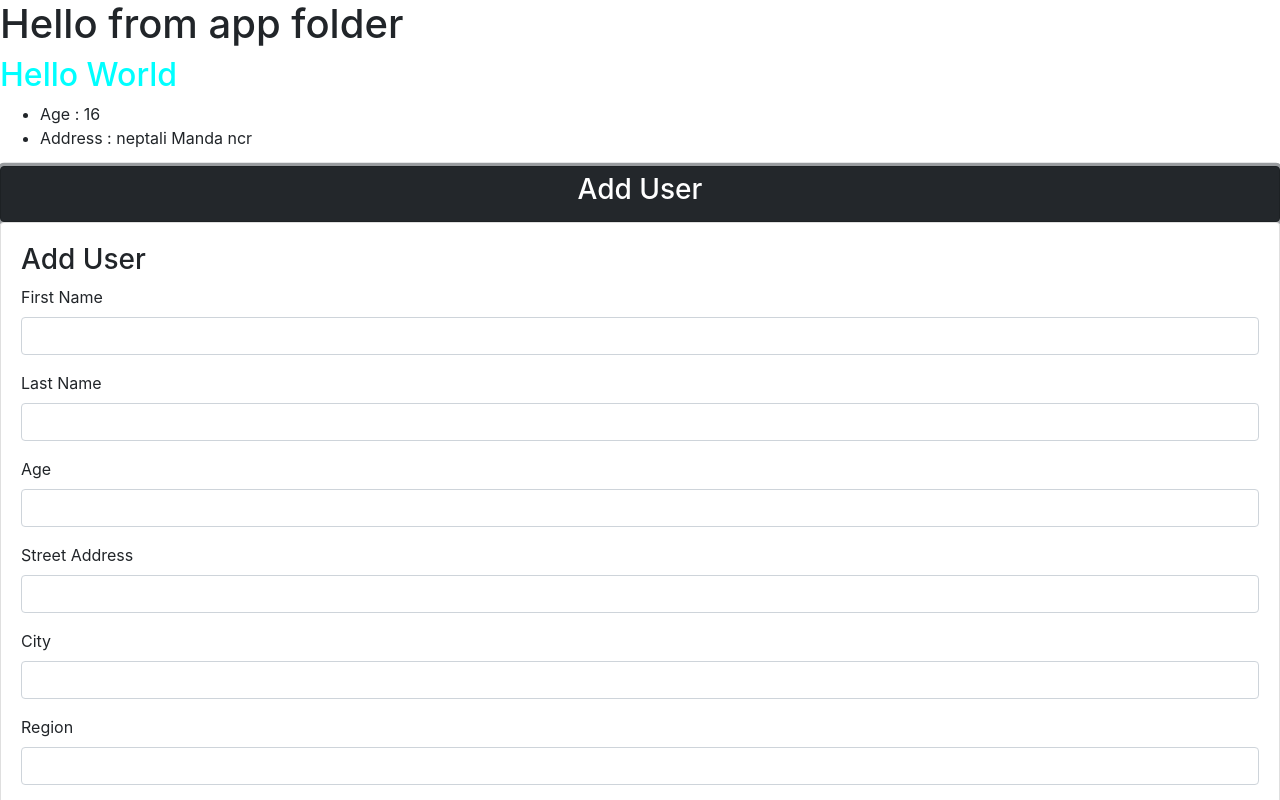
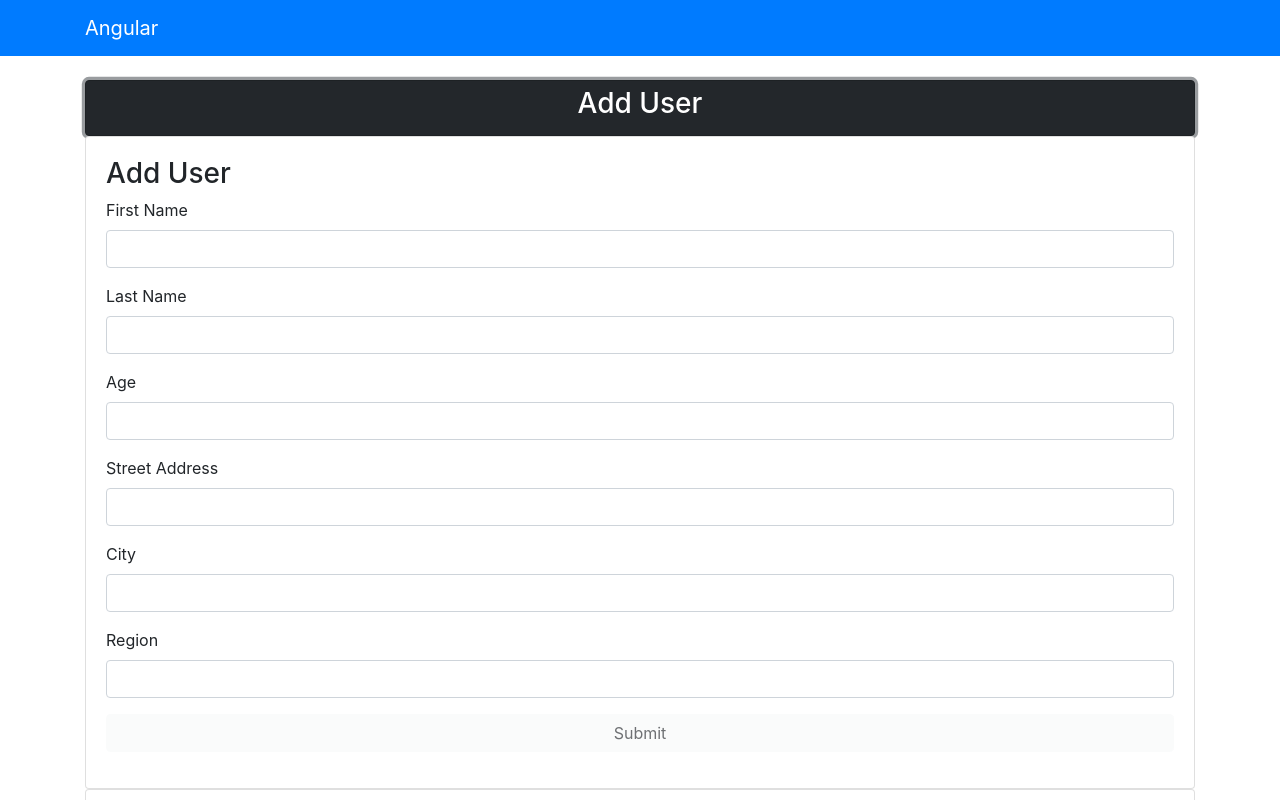
Before and after one commit to RomanMunar/angular-starter-plate, an Angular app: page / in a window 1280 px wide. Both pictures are taken after a click on the button "Add User". Shown: the top 800 px of the page. Built offline with nearby package versions, Linux system fonts and the light colour scheme; what @angularclass/hmr would draw is missing.

Commit message:
Added Form Validation and data bindings

```diff
--- a/src/app/app.component.html
+++ b/src/app/app.component.html
@@ -1,3 +1,4 @@
-<h1>Hello from app folder</h1>
-<app-user></app-user>
-<app-users></app-users>
+<app-navbar></app-navbar>
+<div class="container">
+  <app-users></app-users>
+</div>
--- a/src/app/app.module.ts
+++ b/src/app/app.module.ts
@@ -1,13 +1,15 @@
 import { BrowserModule } from '@angular/platform-browser';
+import { FormsModule } from '@angular/forms';
 import { NgModule } from '@angular/core';
 
 import { AppComponent } from './app.component';
 import { UserComponent } from './components/user/user.component';
 import { UsersComponent } from './components/users/users.component';
+import { NavbarComponent } from './components/navbar/navbar.component';
 
 @NgModule({
-  declarations: [AppComponent, UserComponent, UsersComponent],
-  imports: [BrowserModule],
+  declarations: [AppComponent, UserComponent, UsersComponent, NavbarComponent],
+  imports: [BrowserModule, FormsModule],
   providers: [],
   bootstrap: [AppComponent],
 })
--- a/src/app/components/users/users.component.html
+++ b/src/app/components/users/users.component.html
@@ -8,6 +8,7 @@
     <div class="form-group">
       <Label>First Name</Label>
       <input
+        [(ngModel)]="user.firstName"
         type="text"
         class="form-control"
         name="firstName"
@@ -16,6 +17,7 @@
     <div class="form-group">
       <Label>Last Name</Label>
       <input
+        [(ngModel)]="user.lastName"
         type="text"
         class="form-control"
         name="lastName"
@@ -24,6 +26,7 @@
     <div class="form-group">
       <Label>Age</Label>
       <input
+        [(ngModel)]="user.age"
         type="number"
         class="form-control"
         name="age"
@@ -32,6 +35,7 @@
     <div class="form-group">
       <Label>Street Address</Label>
       <input
+        [(ngModel)]="user.address.street"
         type="text"
         class="form-control"
         name="street"
@@ -40,6 +44,7 @@
     <div class="form-group">
       <Label>City</Label>
       <input
+        [(ngModel)]="user.address.city"
         type="text"
         class="form-control"
         name="city"
@@ -48,6 +53,7 @@
     <div class="form-group">
       <Label>Region</Label>
       <input
+        [(ngModel)]="user.address.region"
         type="text"
         class="form-control"
         name="region"
@@ -55,9 +61,13 @@
     </div>
 
     <button
-      [disabled]="!enableAdd"
-      (click)="addUser({ firstName: 'Sam', lastName: 'Smith' })"
-      class="btn btn-block btn-success mb-3"
+      [disabled]="user.firstName == '' || user.lastName == ''"
+      (click)="addUser( )"
+      [ngClass]="
+        user.firstName == '' || user.lastName == ''
+          ? 'btn btn-block btn-light mb-3'
+          : 'btn btn-block btn-success mb-3'
+      "
     >
       Submit
     </button>
--- a/src/app/components/users/users.component.ts
+++ b/src/app/components/users/users.component.ts
@@ -6,6 +6,17 @@ import { User } from '../../models/User';
   styleUrls: ['./users.component.css'],
 })
 export class UsersComponent implements OnInit {
+  user: User = {
+    firstName: '',
+    lastName: '',
+    age: null,
+    address: {
+      street: '',
+      city: '',
+      region: '',
+    },
+  };
+
   users: User[];
   showExtended: boolean = true;
   enableAdd: boolean = true;
@@ -43,14 +54,24 @@ export class UsersComponent implements OnInit {
       },
     ];
   }
-  addUser(user: User) {
-    this.users.push(user);
+  addUser() {
+    this.user.isActive = true;
+    this.user.registered = new Date();
+
+    this.users.unshift(this.user);
+    this.user = {
+      firstName: '',
+      lastName: '',
+      age: null,
+      address: {
+        street: '',
+        city: '',
+        region: '',
+      },
+    };
   }
   onSubmit(e) {
     e.preventDefault();
-    console.log(e.target[0].value);
-  }
-  fireEvent(e) {
-    console.log(e.type);
+    console.log(this.user);
   }
 }
```
